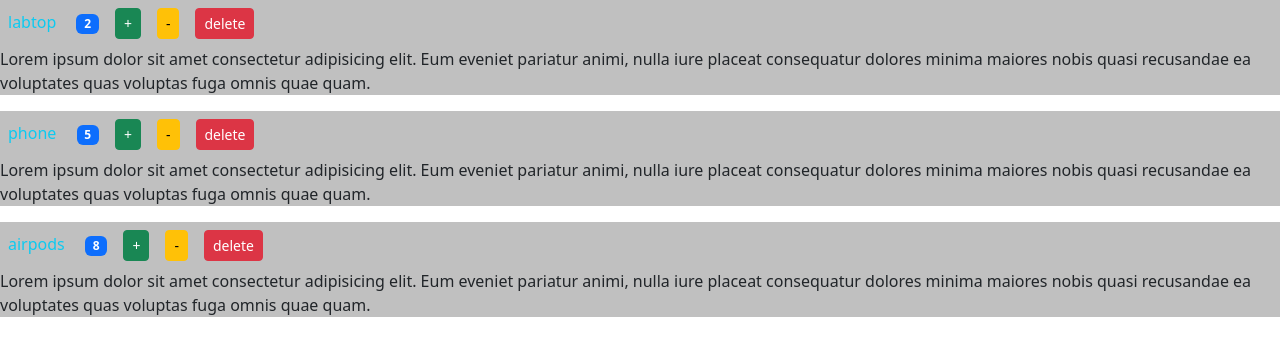
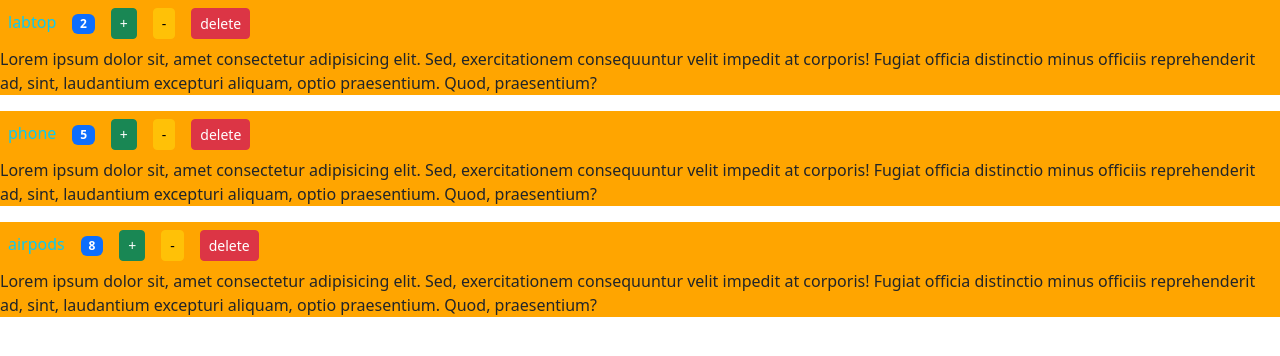
Before and after one commit to AmirTaki/react-toturial, a React (Create React App) app: page / in a window 1280 px wide. Shown: the top 356 px of the page. Built offline with nearby package versions, Linux system fonts and the light colour scheme.

Commit message:
map an array to a FunctionalComponent

```diff
--- a/src/components/functional/product.jsx
+++ b/src/components/functional/product.jsx
@@ -1,12 +1,12 @@
 import { useState } from "react";
 
-const Product = ({productName}) => {
-    // useState() discractor=> const [nameState, FunctionState ] = useStaet(value)
-    const [count, setCount] = useState(0)
+const Product = ({productName, count : propCount , children}) => {
+
+    const [count, setCount] = useState(propCount)
 
 
     return (
-        <div>
+        <div style={{backgroundColor : 'orange'}}>
             <span className='m-2 text-info' >{productName}</span>
 
             <span className='m-2 badge bg-primary'>{format()}</span>
@@ -19,6 +19,7 @@
 
             <button onClick = {handelDelete} className='m-2 btn btn-sm btn-danger'>delete</button>
 
+            {children}
         </div>
 
       );
--- a/src/components/functional/products.jsx
+++ b/src/components/functional/products.jsx
@@ -1,11 +1,23 @@
 import Product from "./product"
+import { useState } from "react";
+
 
 const Products = () => {
+    const [products, setProducts]  = useState(
+        [
+            {id : 1, count : 2, productName : "labtop"},
+            {id : 2, count : 5, productName : "phone"},
+            {id : 3, count : 8, productName : "airpods"},
+        ]
+    )
     return (
     <>
-        < Product productName = 'labtop'/>
-        < Product productName = 'phone'/>
-        < Product productName = 'airpods'/>
+       {products.map((p, index) => (
+
+            <Product key = {index} count = {p.count} productName = {p.productName}>
+                <p>Lorem ipsum dolor sit, amet consectetur adipisicing elit. Sed, exercitationem consequuntur velit impedit at corporis! Fugiat officia distinctio minus officiis reprehenderit ad, sint, laudantium excepturi aliquam, optio praesentium. Quod, praesentium?</p>
+            </Product>
+       ))}
     </>
 
 
--- a/src/index.js
+++ b/src/index.js
@@ -5,7 +5,8 @@
 import 'bootstrap/dist/css/bootstrap.min.css' //css : bootstrap
 
 
-import Products from "./components/products";
+// import Products from "./components/products";
+import Products from "./components/functional/products";
 
 
 
```
